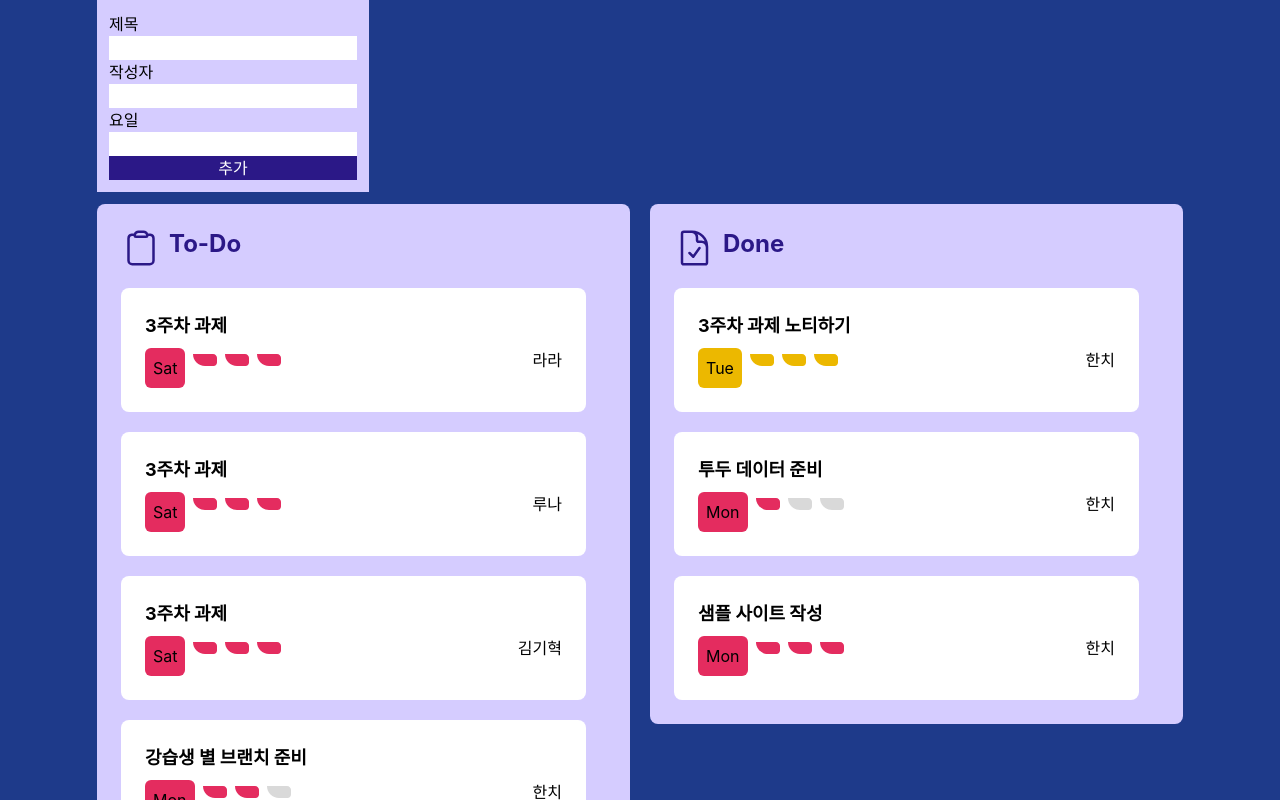
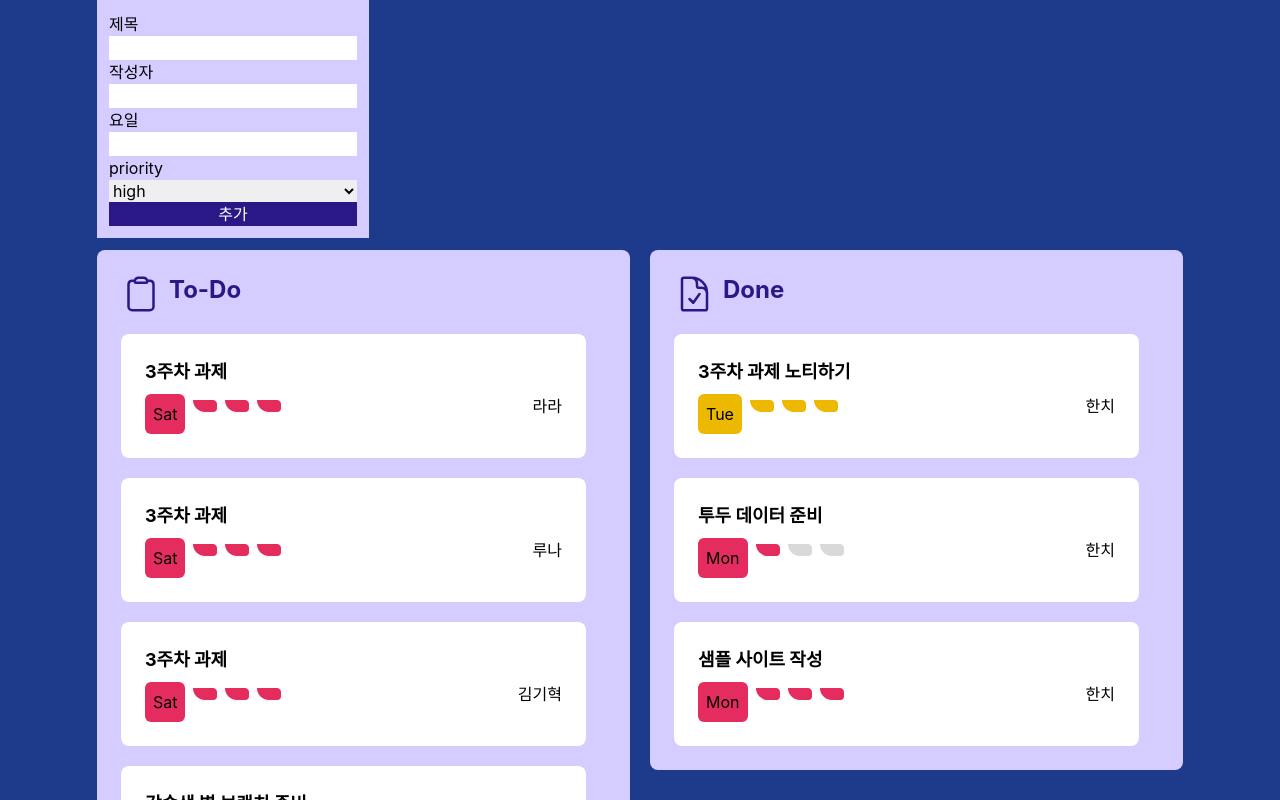
Before and after one commit to lindychi/frontend-bootcamp, a React (Create React App) app: page / in a window 1280 px wide. Shown: the top 800 px of the page. Built offline with nearby package versions, Linux system fonts and the light colour scheme.

Commit message:
중요도 추가

```diff
--- a/package.json
+++ b/package.json
@@ -10,6 +10,7 @@
     "@types/node": "^16.18.61",
     "@types/react": "^18.2.37",
     "@types/react-dom": "^18.2.15",
+    "clsx": "^2.0.0",
     "react": "^18.2.0",
     "react-dom": "^18.2.0",
     "react-scripts": "5.0.1",
--- a/src/App.tsx
+++ b/src/App.tsx
@@ -1,6 +1,6 @@
 import React, { useState } from "react";
 import "./App.css";
-import { Date, todoData as originTodoData } from "./consts/todoList";
+import { Date, todoData as originTodoData, Priority } from "./consts/todoList";
 import clsx from 'clsx';
 
 
@@ -9,6 +9,7 @@ function App() {
   const [title, setTitle] = useState("");
   const [author, setAuthor] = useState("");
   const [dueDate, setDueDate] = useState("");
+  const [priority, setPriority] = useState<Priority>("high");
 
 
 
@@ -37,6 +38,14 @@ onChange={(event) => setAuthor(event.target.value)} />
 type= "text"
 value={dueDate}
 onChange={(event) => setDueDate(event.target.value)} />
+priority {""}
+<select
+value= {priority}
+onChange={(event) => setPriority(event.target.value as Priority)} >
+  <option value="high">high</option>
+  <option value="medium">medium</option>
+  <option value="low">low</option>
+</select>
 
 
 <button className="bg-blue-800 text-white"
@@ -45,7 +54,7 @@ onClick={() => {
     ...todoData,{title,
     progress: "TODO",
     level :3 ,
-    priority: "high",
+    priority : priority,
     dueDate: dueDate as Date,
     author, },
   ])
```
Also changed, not shown: 1 other file (tests, documents, lock files or other folders).
